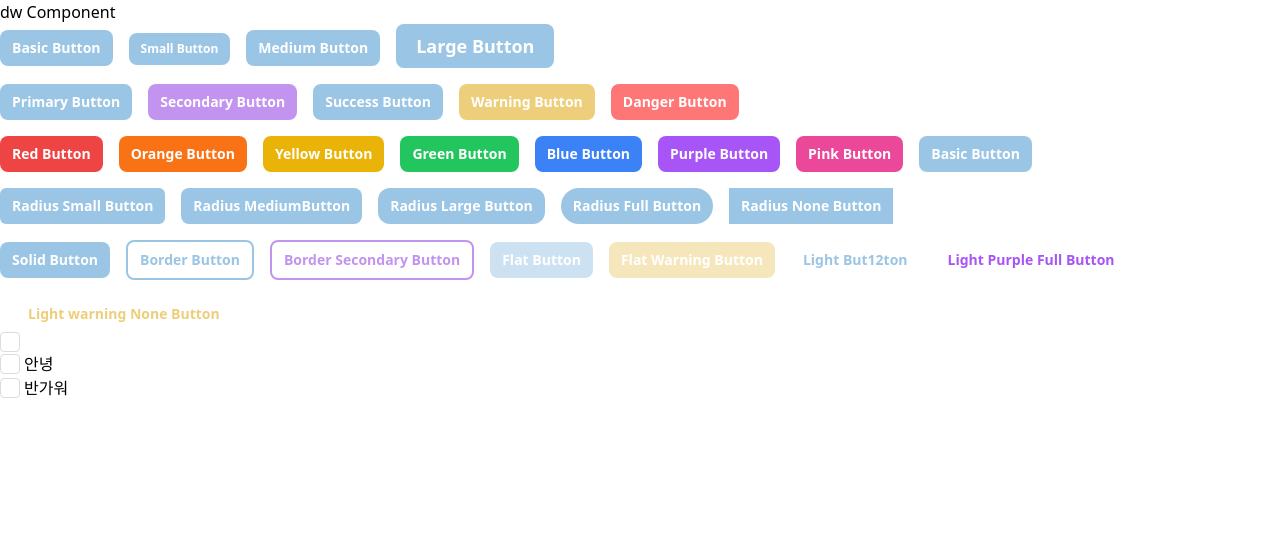
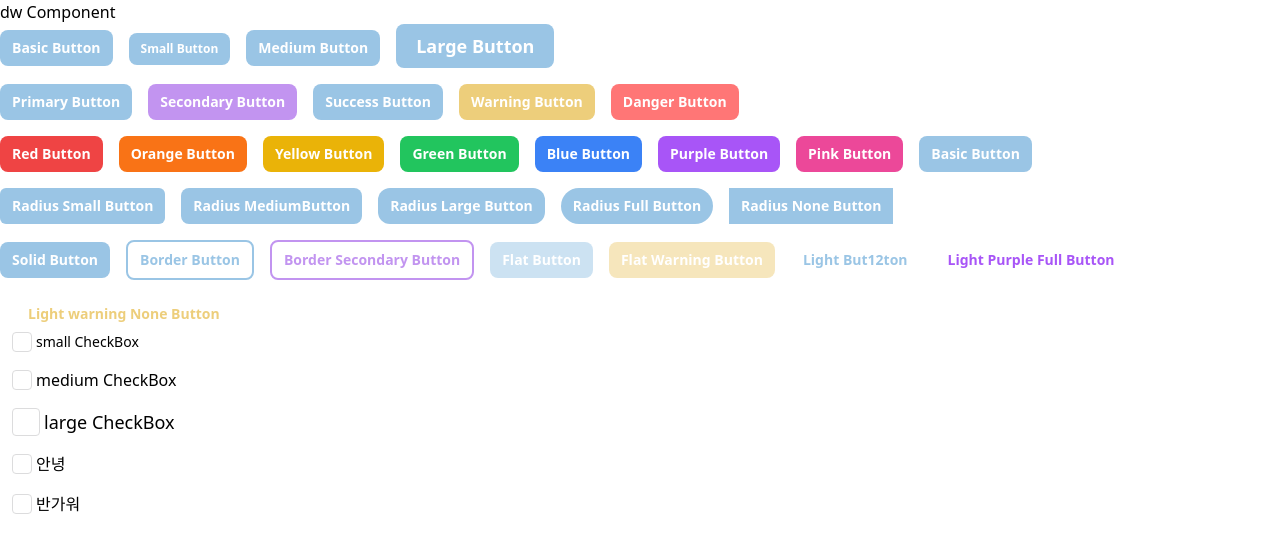
Before and after one commit to Poten14/Componique, a Next.js app: page /dw in a window 1280 px wide. Shown: the top 552 px of the page. Built offline with nearby package versions, Linux system fonts and the light colour scheme.

Commit message:
feat: 체크박스 컴포넌트의 체크박스 사이즈 추가 (#33)

```diff
--- a/src/app/(page)/dw/page.tsx
+++ b/src/app/(page)/dw/page.tsx
@@ -60,8 +60,10 @@ const dw = () => {
           Light warning None Button
         </Button>
       </div>
-      <div>
-        <CheckBox />
+      <div className="ml-3 space-y-4">
+        <CheckBox boxSize="small" description="small CheckBox" />
+        <CheckBox description="medium CheckBox" />
+        <CheckBox boxSize="large" description="large CheckBox" />
         <CheckBox
           onChange={(e) => console.log(e.target.checked)}
           description="안녕"
--- a/src/components/CheckBox/CheckBox.tsx
+++ b/src/components/CheckBox/CheckBox.tsx
@@ -2,6 +2,7 @@
 import { useEffect, useState } from "react";
 import { v4 as uuidv4 } from "uuid";
 type CheckBoxProps = {
+  boxSize?: "small" | "medium" | "large";
   description?: string;
 } & React.InputHTMLAttributes<HTMLInputElement>;
 
@@ -10,6 +11,7 @@ const CheckBox: React.FC<CheckBoxProps> = ({
   id,
   name,
   description,
+  boxSize = "medium",
   ...rest
 }) => {
   const [checkId, setCheckId] = useState<string | undefined>(undefined);
@@ -22,16 +24,33 @@ const CheckBox: React.FC<CheckBoxProps> = ({
   if (!checkId) {
     return null;
   }
+
+  const checkBoxSize =
+    boxSize === "small"
+      ? "w-4  h-4 after:border-b-[0.10em] after:border-r-[0.10em] "
+      : boxSize === "medium"
+        ? "w-5 h-5"
+        : "w-7 h-7";
+
+  const checkBoxLabel =
+    boxSize === "small"
+      ? "text-sm "
+      : boxSize === "medium"
+        ? "text-md"
+        : "text-lg";
+
+  const basicCheckBox =
+    "relative aspect-square h-5 w-5 cursor-pointer !appearance-none rounded border border-gray bg-white !outline-none !ring-0 !ring-offset-0 transition-all duration-300 ease-in-out after:absolute after:left-[50%] after:top-[40%] after:h-[53%] after:w-[35%] after:-translate-x-2/4 after:-translate-y-2/4 after:rotate-[25deg] after:border-b-[0.20em] after:border-r-[0.20em] after:border-b-white after:border-r-white after:transition-all after:duration-200 after:ease-linear checked:!border-Basic checked:bg-Basic checked:after:rotate-45 checked:after:opacity-100 hover:!border-Basic disabled:bg-slate-300 disabled:after:border-b-0 disabled:after:border-r-0";
   return (
     <div className="flex items-center">
       <input
         type="checkbox"
         value={value}
         id={checkId}
-        className="relative aspect-square h-5 w-5 cursor-pointer !appearance-none rounded border border-gray bg-white !outline-none !ring-0 !ring-offset-0 transition-all duration-300 ease-in-out after:absolute after:left-[50%] after:top-[40%] after:h-[53%] after:w-[35%] after:-translate-x-2/4 after:-translate-y-2/4 after:rotate-[25deg] after:border-b-[0.20em] after:border-r-[0.20em] after:border-b-white after:border-r-white after:transition-all after:duration-200 after:ease-linear checked:!border-Basic checked:bg-Basic checked:after:rotate-45 checked:after:opacity-100 hover:!border-Basic disabled:bg-slate-300 disabled:after:border-b-0 disabled:after:border-r-0"
+        className={`${basicCheckBox} ${checkBoxSize}`}
         {...rest}
       />
-      <label htmlFor={checkId} className="ml-1 select-none">
+      <label htmlFor={checkId} className={`ml-1 select-none ${checkBoxLabel}`}>
         {description}
       </label>
     </div>
```
